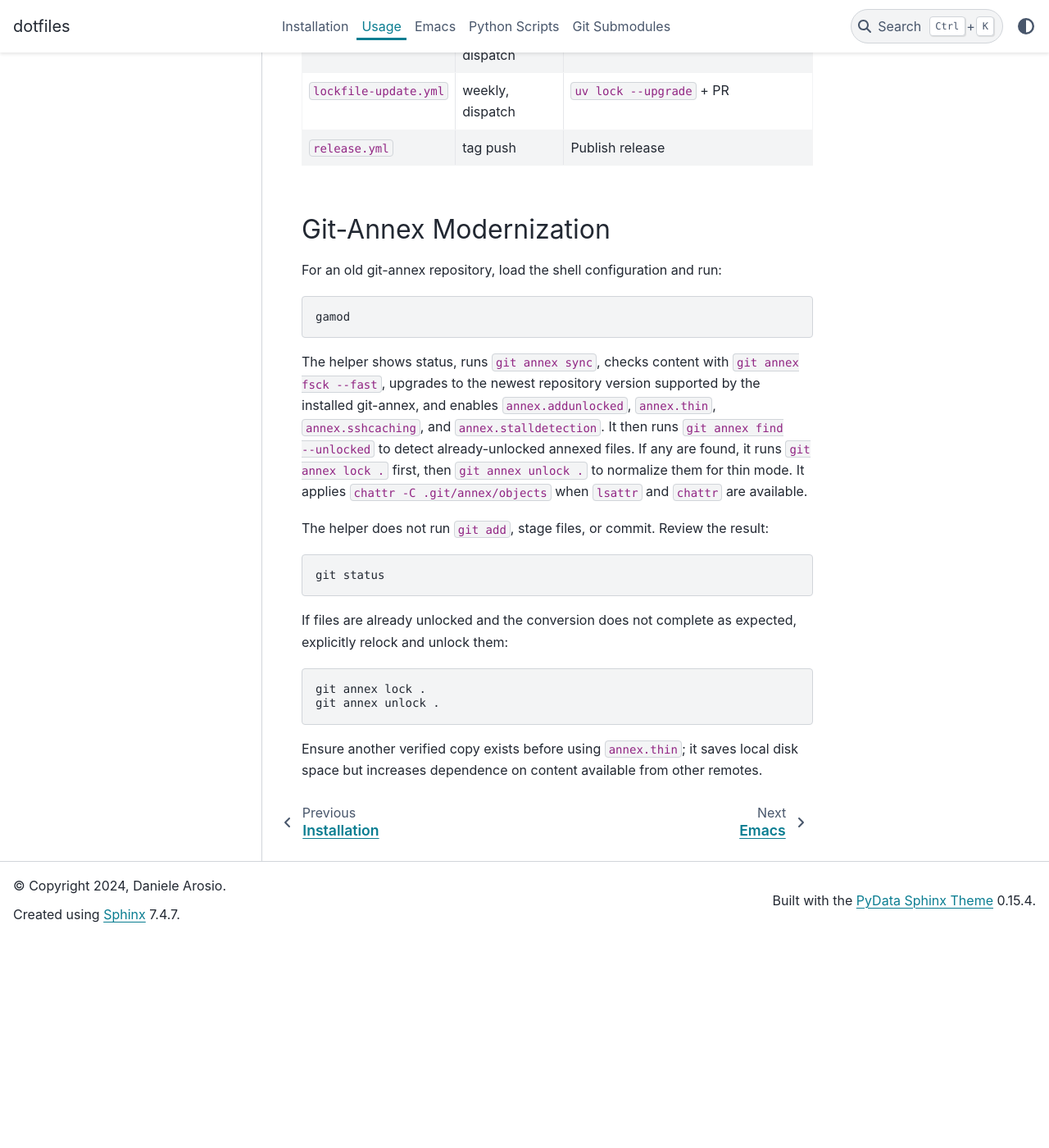
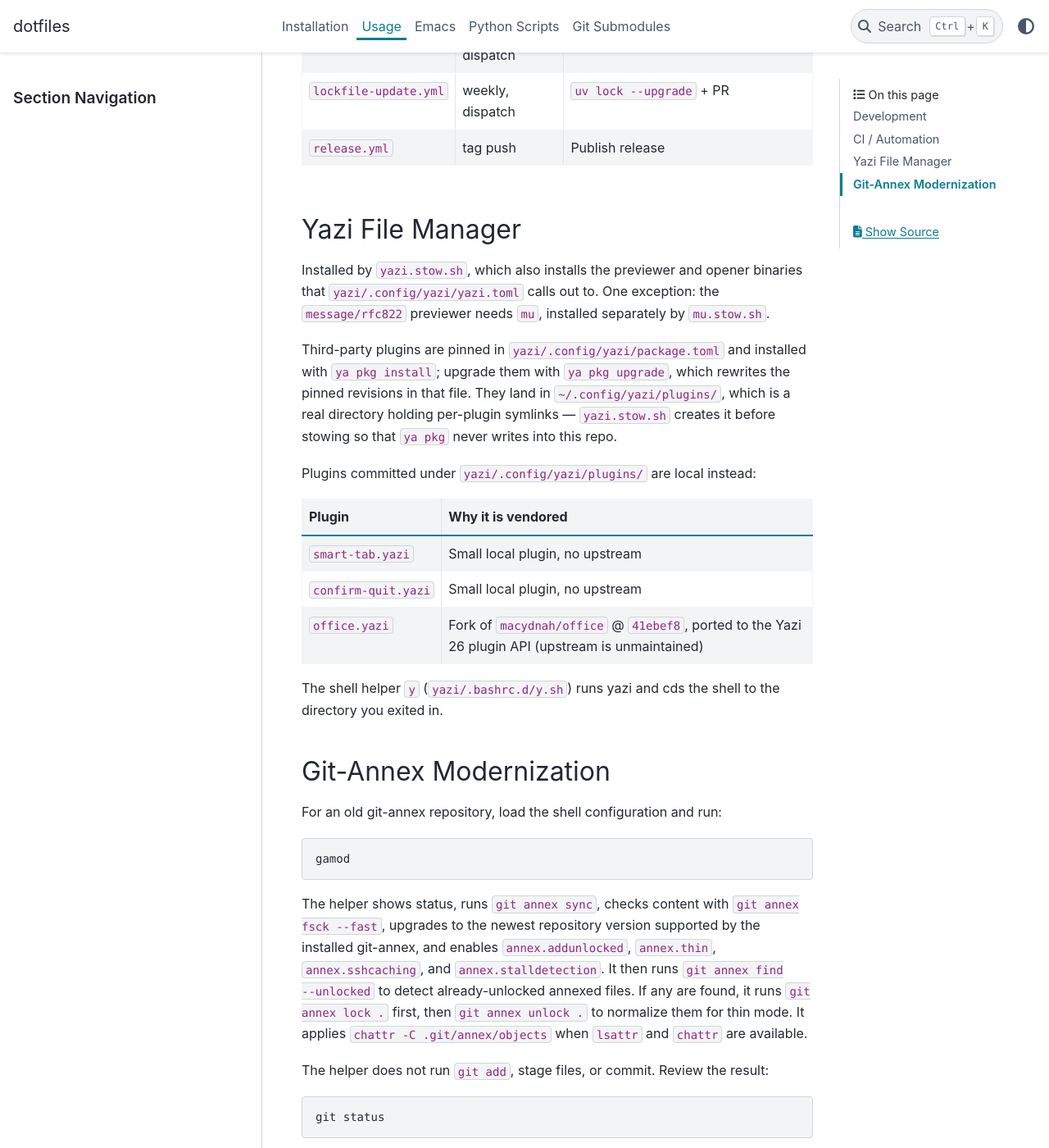
Before and after one commit to darosio/dotfiles, a Sphinx documentation site: the page built from docs/usage.md, in a window 1280 px wide and 1400 px high, scrolled down 1383 px. Shown: the whole window at 82% size. Built offline with Sphinx 7.4.7 and the PyData theme 0.15.4, drawn with Linux system fonts in a browser that asks for light colours; before the commit the page ends 2527 px from its top, so only the background shows below that.

Commit message:
fix: yazi after v26 update

```diff
--- a/docs/usage.md
+++ b/docs/usage.md
@@ -55,6 +55,29 @@
 | `lockfile-update.yml` | weekly, dispatch | `uv lock --upgrade` + PR                 |
 | `release.yml`         | tag push         | Publish release                          |
 
+## Yazi File Manager
+
+Installed by `yazi.stow.sh`, which also installs the previewer and opener
+binaries that `yazi/.config/yazi/yazi.toml` calls out to. One exception: the
+`message/rfc822` previewer needs `mu`, installed separately by `mu.stow.sh`.
+
+Third-party plugins are pinned in `yazi/.config/yazi/package.toml` and installed
+with `ya pkg install`; upgrade them with `ya pkg upgrade`, which rewrites the
+pinned revisions in that file. They land in `~/.config/yazi/plugins/`, which is
+a real directory holding per-plugin symlinks — `yazi.stow.sh` creates it before
+stowing so that `ya pkg` never writes into this repo.
+
+Plugins committed under `yazi/.config/yazi/plugins/` are local instead:
+
+| Plugin              | Why it is vendored                                                                                 |
+| ------------------- | -------------------------------------------------------------------------------------------------- |
+| `smart-tab.yazi`    | Small local plugin, no upstream                                                                    |
+| `confirm-quit.yazi` | Small local plugin, no upstream                                                                    |
+| `office.yazi`       | Fork of `macydnah/office` @ `41ebef8`, ported to the Yazi 26 plugin API (upstream is unmaintained) |
+
+The shell helper `y` (`yazi/.bashrc.d/y.sh`) runs yazi and cds the shell to the
+directory you exited in.
+
 ## Git-Annex Modernization
 
 For an old git-annex repository, load the shell configuration and run:
```
Also changed, not shown: AGENTS.md (+1 -0 lines), 7 other files.
